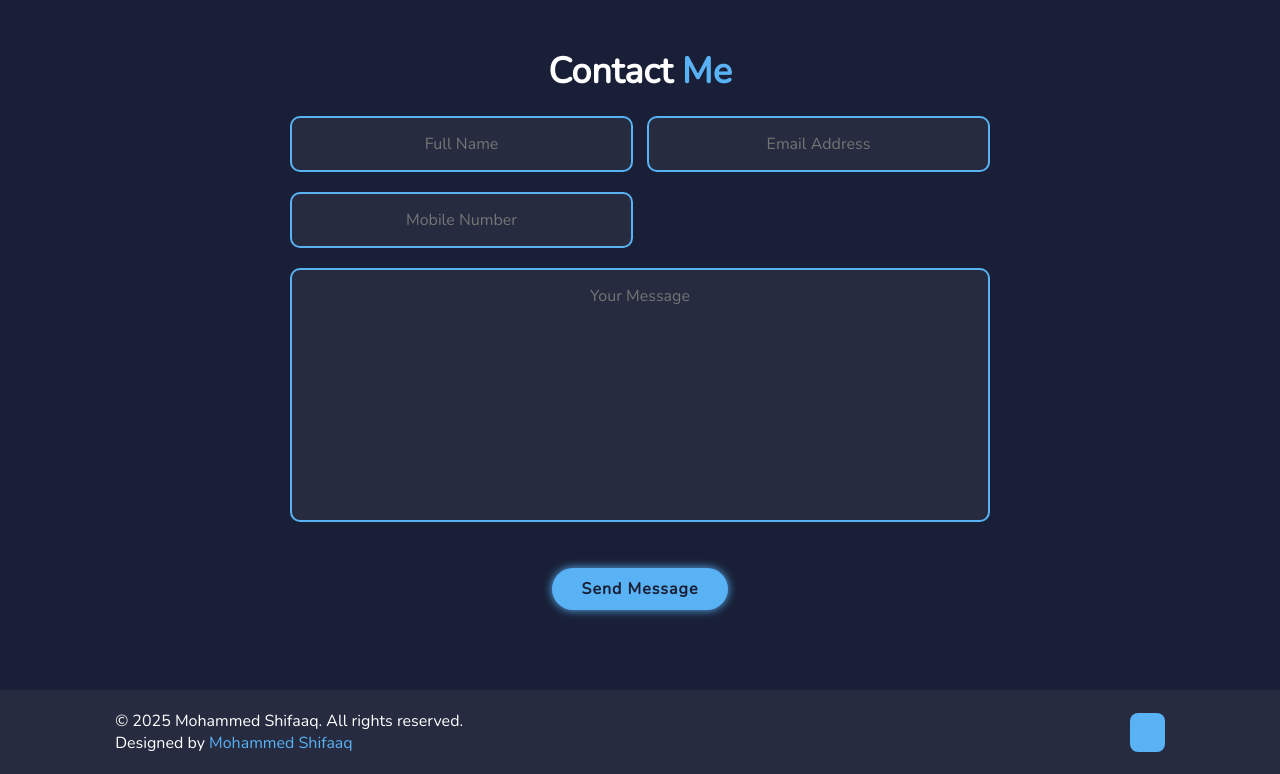
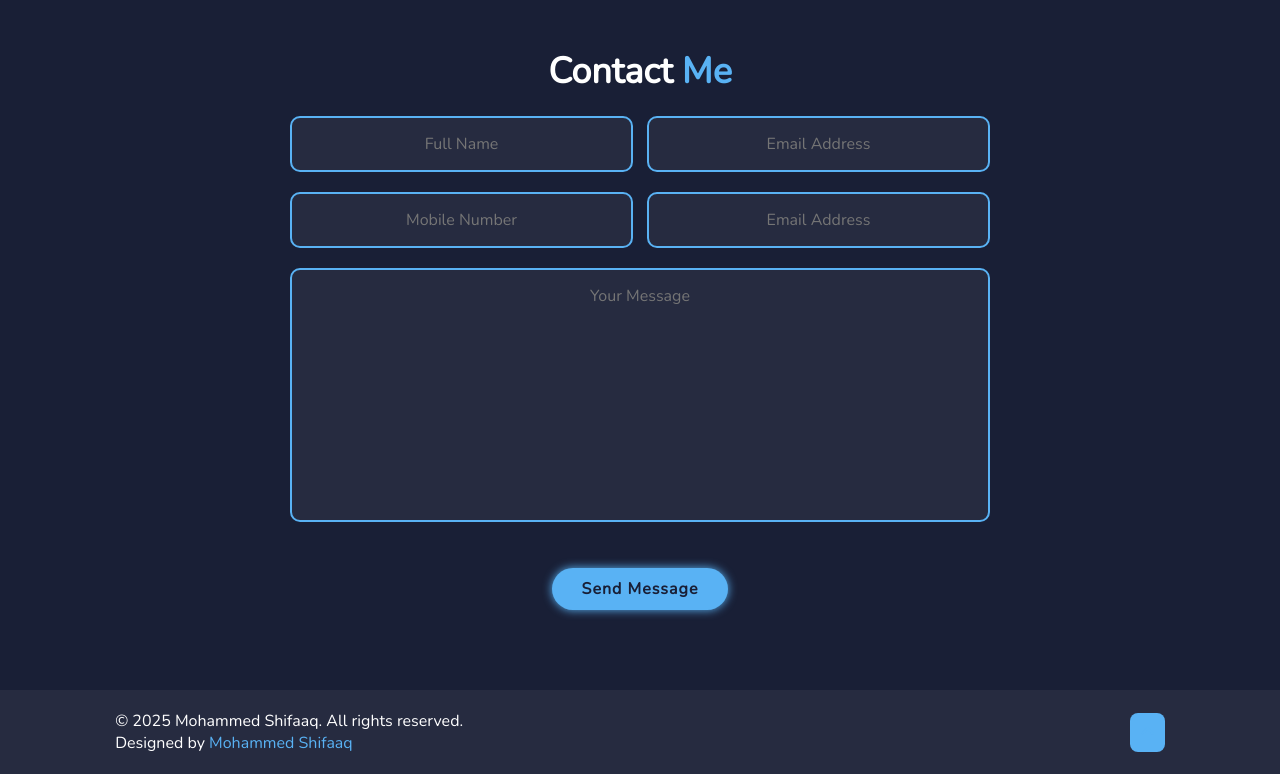
Before and after one commit to mohammedshifaaq/ww.mohammedshifaaq.com, a plain HTML site: page index.html in a window 1280 px wide. Shown: the part 3848-4622 px from the top of the page. Drawn offline with nearby package versions, Linux system fonts and the light colour scheme.

Commit message:
Update index.html

```diff
--- a/index.html
+++ b/index.html
@@ -192,7 +192,7 @@
 
     <div class="input-box">
       <input type="text" name="phone" placeholder="Mobile Number">
-
+      <input type="email" name="email" placeholder="Email Address" required>
     </div>
 
     <textarea name="message" cols="30" rows="10" placeholder="Your Message" required></textarea>
```
